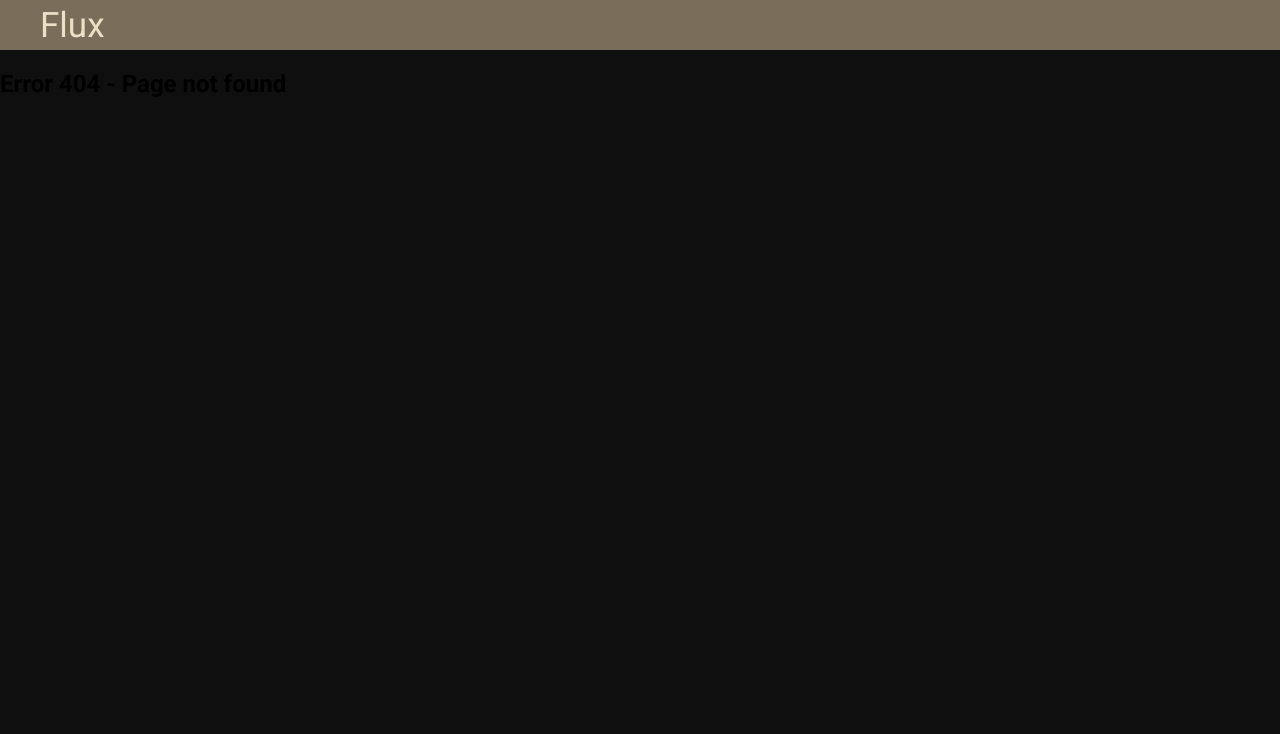
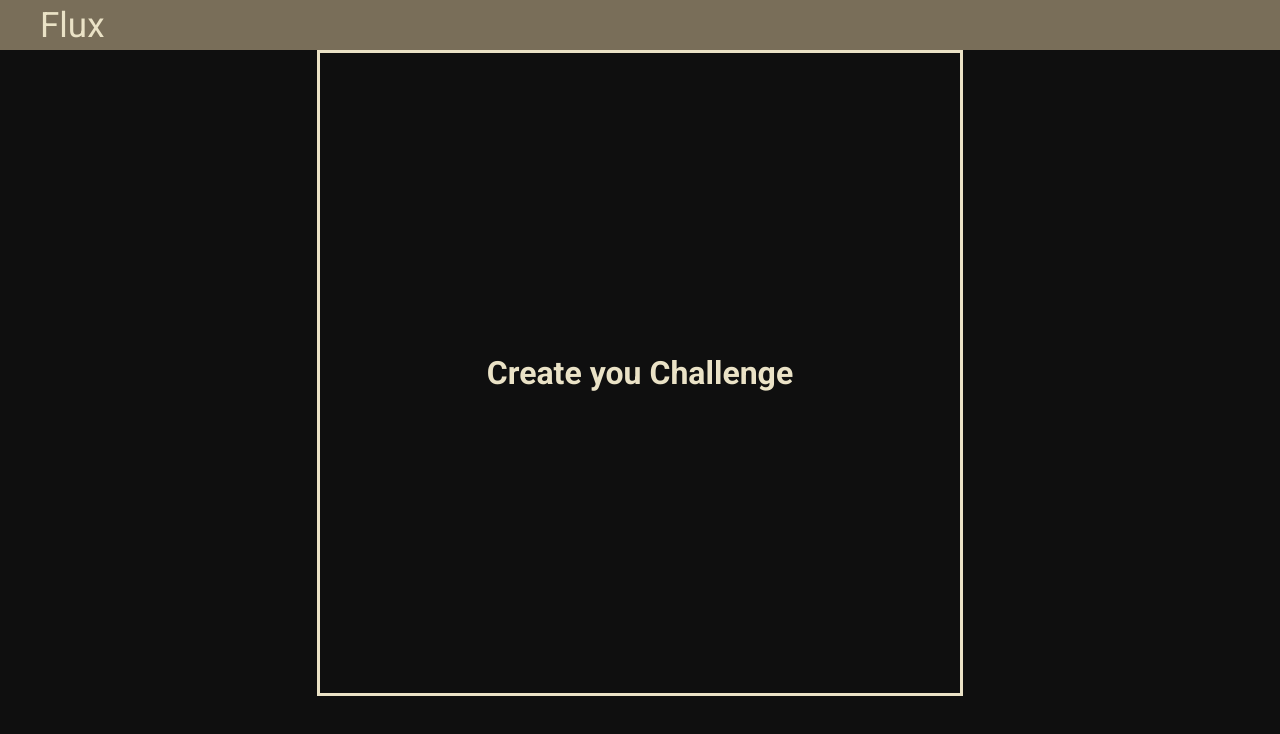
Before and after one commit to Daniel-Peatt/flux, a React (Create React App) app: page /CreateTitle in a window 1280 px wide. Before the commit this address had no page. Shown: the top 734 px of the page. Built offline with nearby package versions, Linux system fonts and the light colour scheme.

Commit message:
Add ChallengeTitle page

```diff
--- a/package.json
+++ b/package.json
@@ -5,7 +5,7 @@
   "dependencies": {
     "cra-template": "1.2.0",
     "express": "^4.21.2",
-    "pg": "^8.13.1",
+    "pg": "^8.13.3",
     "react": "^19.0.0",
     "react-dom": "^19.0.0",
     "react-responsive": "^10.0.0",
--- a/src/App.js
+++ b/src/App.js
@@ -5,6 +5,7 @@ import CreateAccountPage from './pages/CreateAccount.js'
 import  Home  from './pages/Home';
 import NoPage from './pages/NoPage.js';
 import Dashboard from './pages/Dashboard.js';
+import CreateTitle from './pages/CreateTitle.js';
 
 function App() {
 
@@ -15,7 +16,7 @@ function App() {
           {/* index means the default path when the webpage is loaded */}
           <Route index element={<Home />} />
           <Route path="/createAccount" element={<CreateAccountPage />} />
-          <Route path="/Dashboard" element={<Dashboard />} />
+          <Route path="/CreateTitle" element={<CreateTitle />} />
           {/* Path = * ... means if page is not found go to this ... 404 Page */}
           <Route path="*" element={<NoPage />} />
         </Routes>
--- /dev/null
+++ b/src/components/ChallengeTitle/ChallengeTitle.jsx
@@ -0,0 +1,11 @@
+import styles from "./ChallengeTitle.module.css";
+
+function ChallengeTitle () {
+    return (
+        <div className={styles.box}>
+            <h1>Create you Challenge</h1>
+        </div>
+    );
+}
+
+export default ChallengeTitle;
--- /dev/null
+++ b/src/components/ChallengeTitle/ChallengeTitle.module.css
@@ -0,0 +1,14 @@
+h1 {
+    color: #EAE2C6;
+}
+
+.box {
+    display: flex;
+    justify-content: center;
+    justify-self: center;
+    align-items: center;
+    width: 50%;
+    height: 80vh;
+    border: solid;
+    color: #EAE2C6;
+}
--- a/src/components/Login/Login.jsx
+++ b/src/components/Login/Login.jsx
@@ -20,7 +20,7 @@ function Login () {
         console.log("email and password entered: ");
         console.log(emailSubmit);
         console.log(passSubmit);
-        navigate("/Dashboard");
+        navigate("/CreateTitle");
     }
 
     // Keeps track of what is currently in the email and password text fields
--- /dev/null
+++ b/src/pages/CreateTitle.js
@@ -0,0 +1,11 @@
+import Header from "../components/Header/Header.jsx";
+import ChallengeTitle from "../components/ChallengeTitle/ChallengeTitle.jsx";
+
+export default function CreateTitle () {
+    return (
+        <>
+        <Header />
+        <ChallengeTitle />
+        </>
+    )
+}
```
Also changed, not shown: 1 other file (tests, documents, lock files or other folders).
